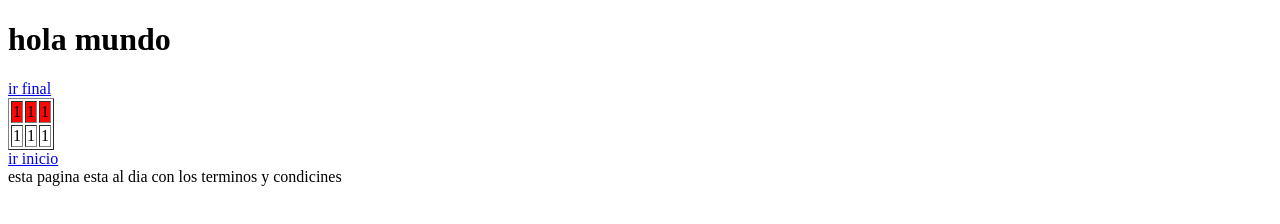
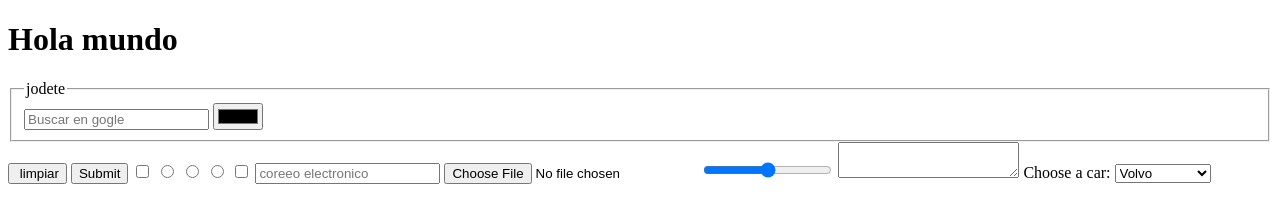
Before and after one commit to hayberadrian06-beep/HTML1, a plain HTML site: page index.html in a window 1280 px wide. Drawn offline with Linux system fonts and the light colour scheme.

Commit message:
mi segunda carga

```diff
--- a/index.html
+++ b/index.html
@@ -1,45 +1,48 @@
 <!DOCTYPE html>
-<html lang="es">
+<html lang="en">
 <head>
     <meta charset="UTF-8">
     <meta name="viewport" content="width=device-width, initial-scale=1.0">
-    <title>Proyecto</title>
+    <title>Document</title>
 </head>
+<body>
+    <h1>Hola mundo</h1>
 
-<body>
+    <form action="https://www.google.com/search?" method="get" enctype="multipart/form-data">
+        <fieldset>
+            <legend>jodete
 
-    <h1> hola mundo </h1>
+            </legend>
+        <input type="text" name="q" placeholder="Buscar en gogle">
+        <input type="color" name="" id="">
+        </fieldset>
+        <input type="reset"  value=" limpiar">
+        <input type="submit">
+        <input type="checkbox" name="q" id="">
+        <input type="radio" name="genero" value="'f'">
+        <input type="radio" name="genero" value="'k'">
+        <input type="radio" name="genero" value="'l'">
+        <input type="checkbox" name="juegos []" value="'futbol'">
+        <input type="hidden" name="q">
+        <input type="email" name="email" placeholder="coreeo electronico" required>
+        <label></label>
+        <input type="file" name="archico" id="">
+        <input type="range" name="vol" min="0" max="50">
+       <textarea name="" id=""></textarea>
+     <label for="cars">Choose a car:</label>
+       <select  name="cars" id="cars">
+      <optgroup label="Swedish Cars">
+     <option value="volvo">Volvo</option>
+     <option value="saab">Saab</option>
+      </optgroup>
+     <optgroup label="German Cars">
+      <option value="mercedes">Mercedes</option>
+       <option value="audi">Audi</option>
+      </optgroup>
+      </select>
 
 
-    <a href="ir final"> ir final
- </a>
-
- <table border="1" , >
-  <tr style="background-color: rgb(255, 7, 7);">
-
-    <td>1</td>
-    <td>1</td>
-    <td>1</td>
-  </tr>
-  <tr>
-    <td>1</td>
-    <td>1</td>
-    <td>1</td>
-  </tr>
-
-</table>
-
-
-<a href="ir inicio"> ir inicio
-</a>
-
-<footer> esta pagina esta al dia con los terminos y condicines
-
-</footer>
-
-<form action="https://www.google.com/search?q=golgle&oq=golgle&gs_lcrp=EgZjaHJvbWUyBggAEEUYOTIXCAEQLhgKGAsYgwEYxwEYsQMY0QMYgAQyDggCEAAYChgLGLEDGIAEMg4IAxAAGAoYCxixAxiABDIOCAQQABgKGAsYsQMYgAQyDggFEAAYChgLGLEDGIAEMgYIBhBFGDwyBggHEAUYQNIBCDEyNDdqMGo3qAIAsAIA&sourceid=chrome&ie=UTF-8"  method="dialog"></form>
-
-
+    </form>
 
 </body>
 </html>
```
Also changed, not shown: index2.html (added).
